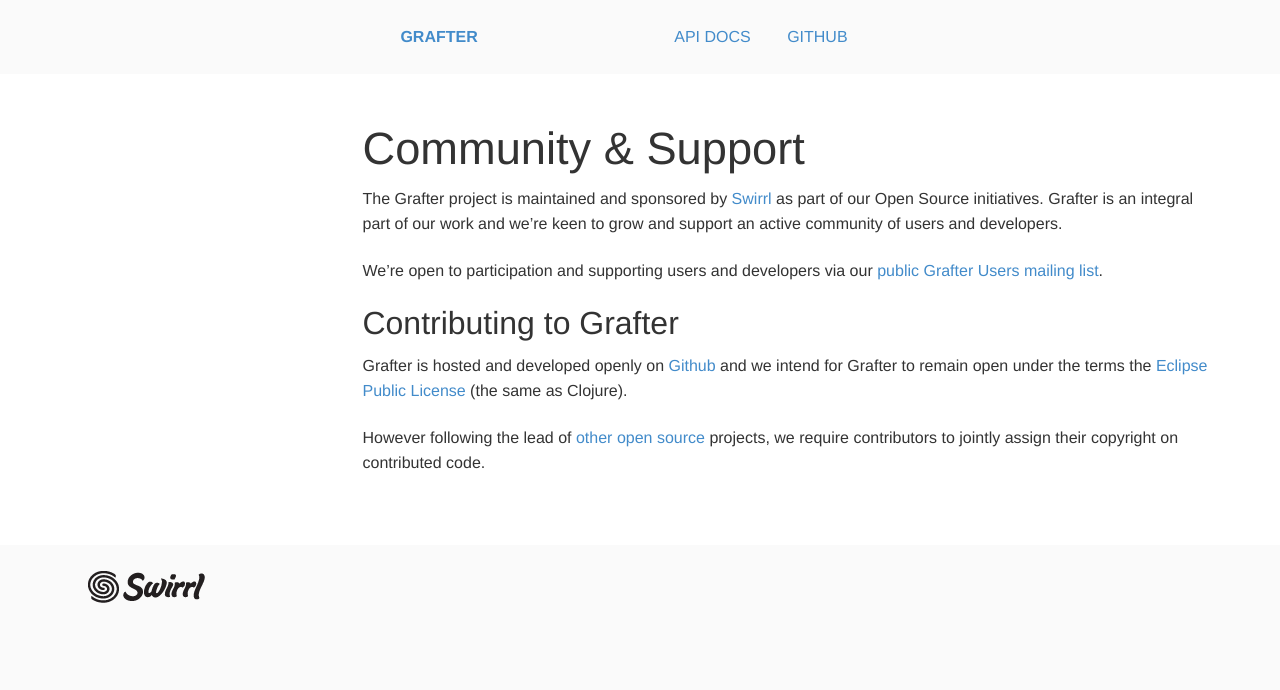
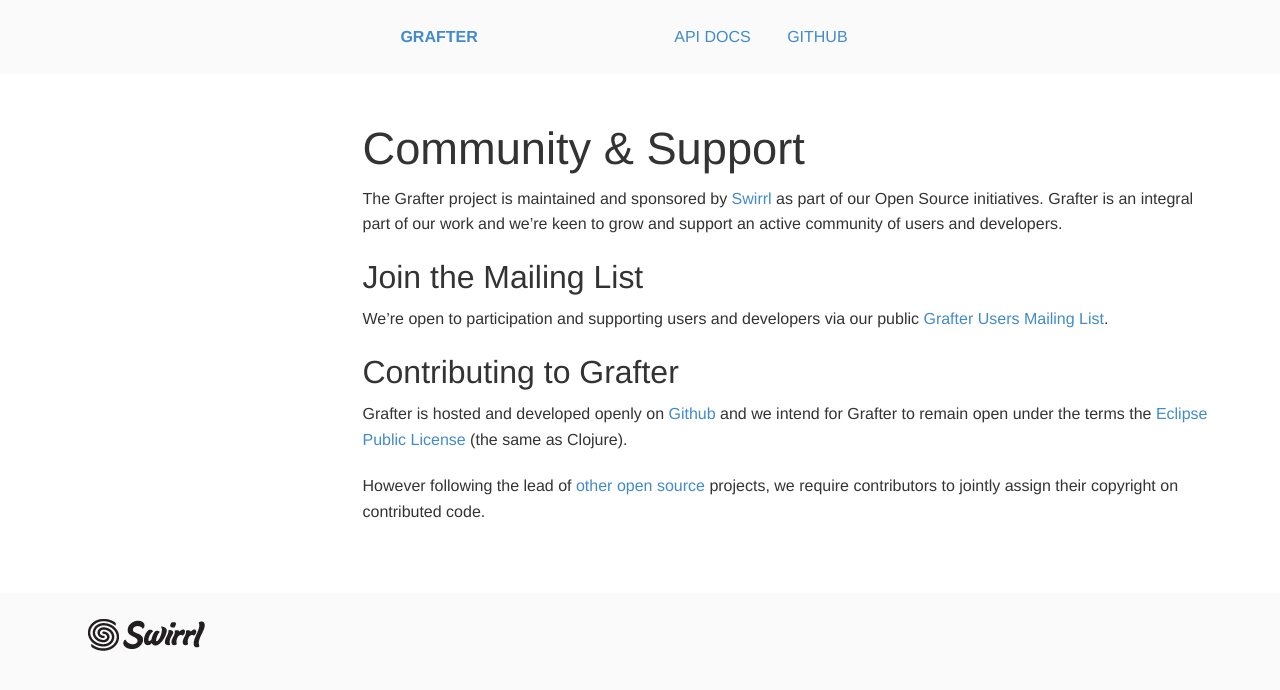
Before and after one commit to Swirrl/grafter-docs, a Jekyll site: the page built from _about/005_community.md, in a window 1280 px wide. Shown: the top 690 px of the page. Built offline with Jekyll 4.4.1, drawn with Linux system fonts in a browser that asks for light colours.

Commit message:
Tweak mailing list text

```diff
--- a/_about/005_community.md
+++ b/_about/005_community.md
@@ -10,8 +10,10 @@
 Grafter is an integral part of our work and we're keen to grow and
 support an active community of users and developers.
 
+## Join the Mailing List
+
 We're open to participation and supporting users and developers via
-our [public Grafter Users mailing list](https://groups.google.com/forum/?hl=en-GB#!forum/grafter-users).
+our public [Grafter Users Mailing List](https://groups.google.com/forum/?hl=en-GB#!forum/grafter-users).
 
 ## Contributing to Grafter
 
```
